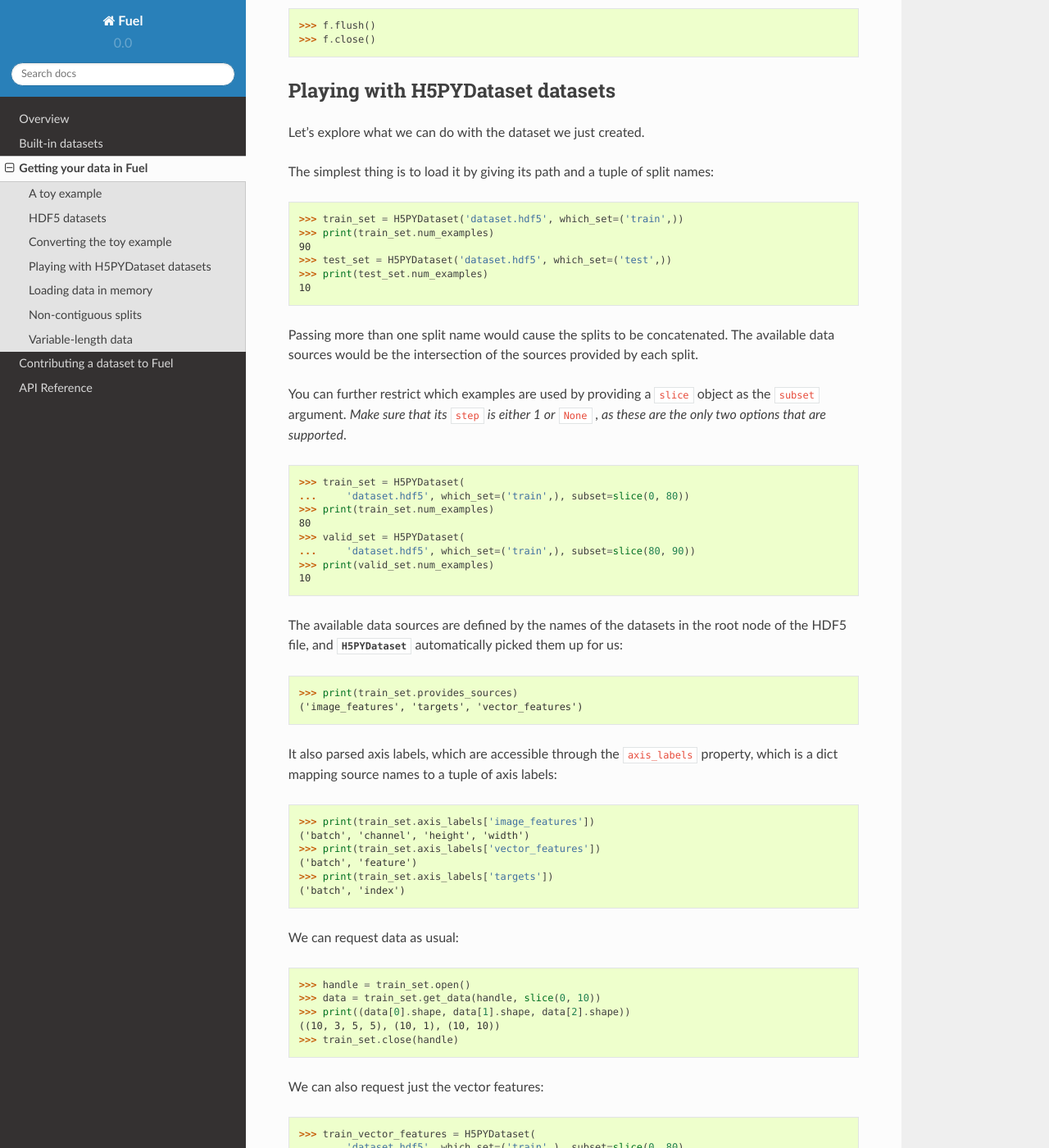
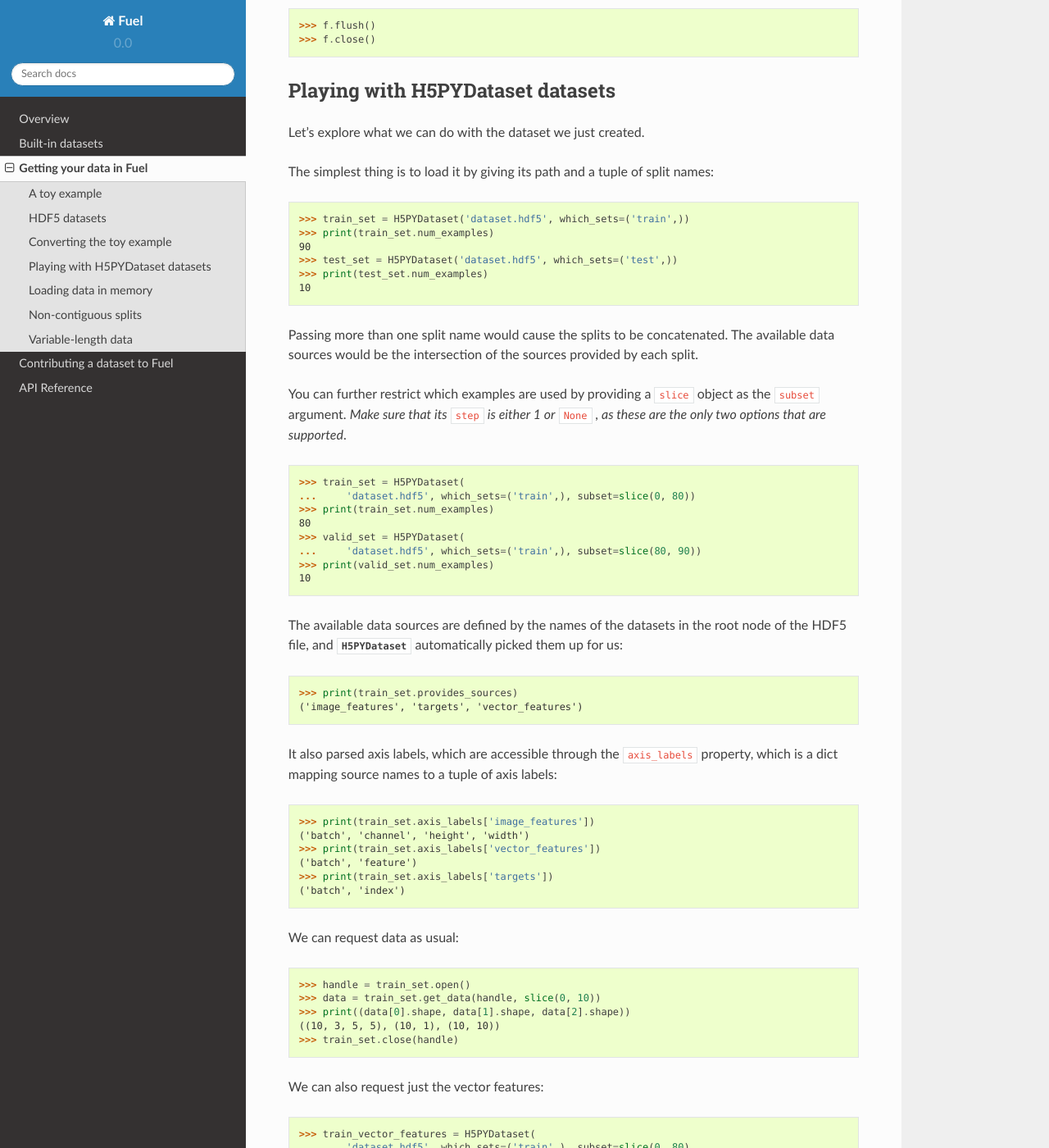
Before and after one commit to mila-iqia/fuel, a Sphinx documentation site: the page built from docs/h5py_dataset.rst, in a window 1280 px wide and 1400 px high, scrolled down 4531 px. Shown: the whole window at 82% size. Built offline with Sphinx 7.4.7 and the Read the Docs theme 2.0.0, drawn with Linux system fonts in a browser that asks for light colours; some of the changed text lies outside the part shown.

Commit message:
H5PYDataset.which_set -> H5PYDataset.which_sets

```diff
--- a/docs/h5py_dataset.rst
+++ b/docs/h5py_dataset.rst
@@ -231,10 +231,10 @@ Let's explore what we can do with the dataset we just created.
 
 The simplest thing is to load it by giving its path and a tuple of split names:
 
->>> train_set = H5PYDataset('dataset.hdf5', which_set=('train',))
+>>> train_set = H5PYDataset('dataset.hdf5', which_sets=('train',))
 >>> print(train_set.num_examples)
 90
->>> test_set = H5PYDataset('dataset.hdf5', which_set=('test',))
+>>> test_set = H5PYDataset('dataset.hdf5', which_sets=('test',))
 >>> print(test_set.num_examples)
 10
 
@@ -247,11 +247,11 @@ as the ``subset`` argument. *Make sure that its* ``step`` *is either 1 or*
 ``None`` *, as these are the only two options that are supported*.
 
 >>> train_set = H5PYDataset(
-...     'dataset.hdf5', which_set=('train',), subset=slice(0, 80))
+...     'dataset.hdf5', which_sets=('train',), subset=slice(0, 80))
 >>> print(train_set.num_examples)
 80
 >>> valid_set = H5PYDataset(
-...     'dataset.hdf5', which_set=('train',), subset=slice(80, 90))
+...     'dataset.hdf5', which_sets=('train',), subset=slice(80, 90))
 >>> print(valid_set.num_examples)
 10
 
@@ -283,7 +283,7 @@ We can request data as usual:
 We can also request just the vector features:
 
 >>> train_vector_features = H5PYDataset(
-...     'dataset.hdf5', which_set=('train',), subset=slice(0, 80),
+...     'dataset.hdf5', which_sets=('train',), subset=slice(0, 80),
 ...     sources=['vector_features'])
 >>> handle = train_vector_features.open()
 >>> data, = train_vector_features.get_data(handle, slice(0, 10))
@@ -303,7 +303,7 @@ In :class:`~.datasets.hdf5.H5PYDataset`, this is accomplished via the
 what you requested, and nothing more.
 
 >>> in_memory_train_vector_features = H5PYDataset(
-...     'dataset.hdf5', which_set=('train',), subset=slice(0, 80),
+...     'dataset.hdf5', which_sets=('train',), subset=slice(0, 80),
 ...     sources=['vector_features'], load_in_memory=True)
 >>> data, = in_memory_train_vector_features.data_sources
 >>> print(type(data)) # doctest: +ELLIPSIS
@@ -349,7 +349,7 @@ we arbitrarily chose ``-1`` for both.
 Let's check that the training and test set do contain even and odd examples:
 
 >>> train_set = H5PYDataset(
-...     'dataset.hdf5', which_set=('train',), sources=('vector_features',))
+...     'dataset.hdf5', which_sets=('train',), sources=('vector_features',))
 >>> handle = train_set.open()
 >>> print(
 ...     numpy.array_equal(
@@ -360,7 +360,7 @@ Let's check that the training and test set do contain even and odd examples:
 True
 >>> train_set.close(handle)
 >>> test_set = H5PYDataset(
-...     'dataset.hdf5', which_set=('test',), sources=('vector_features',))
+...     'dataset.hdf5', which_sets=('test',), sources=('vector_features',))
 >>> handle = test_set.open()
 >>> print(
 ...     numpy.array_equal(
@@ -467,7 +467,7 @@ That's it. Now let's kick the tires a little. The axis labels appear as they
 should:
 
 >>> train_set = H5PYDataset(
-...     'dataset.hdf5', which_set=('train',), sources=('image_features',))
+...     'dataset.hdf5', which_sets=('train',), sources=('image_features',))
 >>> print(train_set.axis_labels['image_features'])
 ('batch', 'channel', 'height', 'width')
 
--- a/docs/index.rst
+++ b/docs/index.rst
@@ -75,7 +75,7 @@ For example, after downloading the MNIST data to ``/home/your_data/mnist`` we
 construct a handle to the data.
 
 >>> from fuel.datasets import MNIST
->>> mnist = MNIST(which_set=('train',))
+>>> mnist = MNIST(which_sets=('train',))
 
 In order to start reading the data, we need to initialize a *data stream*. A
 data stream combines a dataset with a particular iteration scheme to read data
```
Also changed, not shown: 8 other files.
